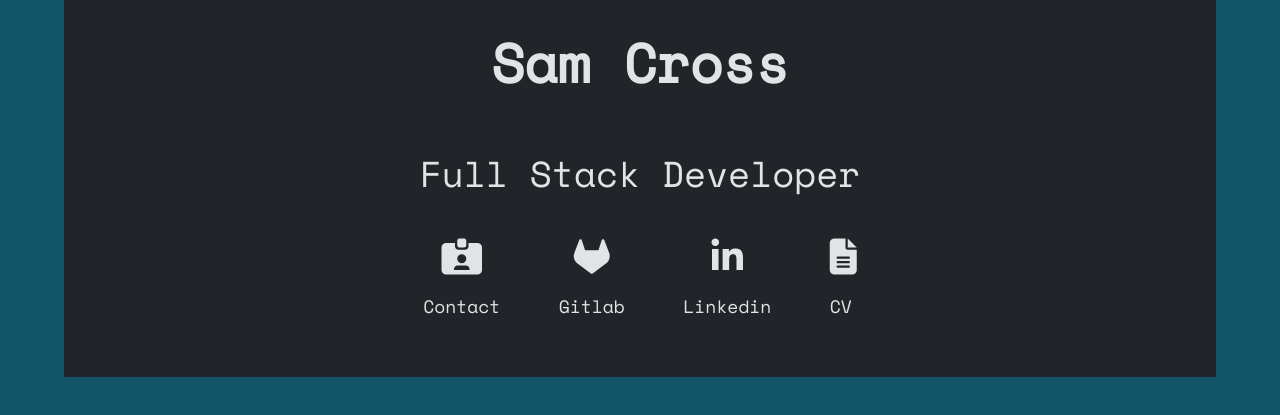
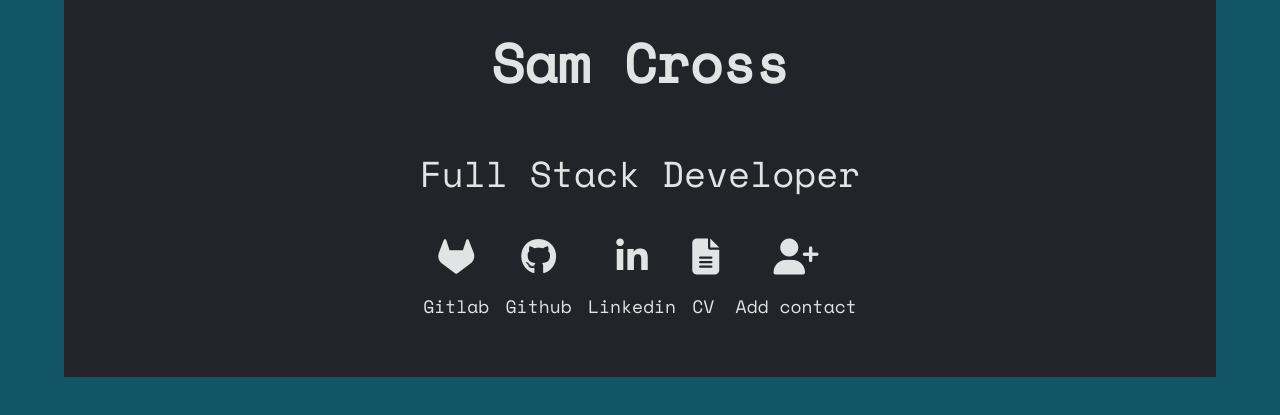
Before and after one commit to samdems/website-new, a plain HTML site: page index.html in a window 1280 px wide. Shown: the part 319-734 px from the top of the page. Drawn offline with nearby package versions, Linux system fonts and the light colour scheme.

Commit message:
cleaned up card

```diff
--- a/index.html
+++ b/index.html
@@ -22,13 +22,13 @@
 				<h1 class="center">Sam Cross</h1>
 				<p class="tagline">Full Stack Developer</p>
 				<div class="center icons">
-					<a href="contact.vcf" target="_blank" rel="noopener">
-						<i class="fas fa-id-card-alt" ></i>
-						<p>Contact</p>
-					</a>
 					<a href="https://gitlab.com/fsamjcross" target="_blank" rel="noopener">
 						<i class="fab fa-gitlab"></i>
 						<p>Gitlab</p>
+					</a>
+					<a href="https://github.com/samdems" target="_blank" rel="noopener">
+						<i class="fab fa-github"></i>
+						<p>Github</p>
 					</a>
 					<a href="https://www.linkedin.com/in/sam-cross-67038693/" target="_blank" rel="noopener">
 						<i class="fab fa-linkedin-in"></i>
@@ -41,6 +41,10 @@
 						<i class="fas fa-file-alt"></i>
 						<p>CV</p>
 					</a>
+					<a 1href="card.vcf" target="_blank" rel="noopener">
+						<i class="fa-solid fa-user-plus"></i>
+						<p>Add contact</p>
+					</a>
 				</div>
 			</div>
 		</article>
```
Also changed, not shown: style.css (line endings or trailing spaces), 1 other file.
